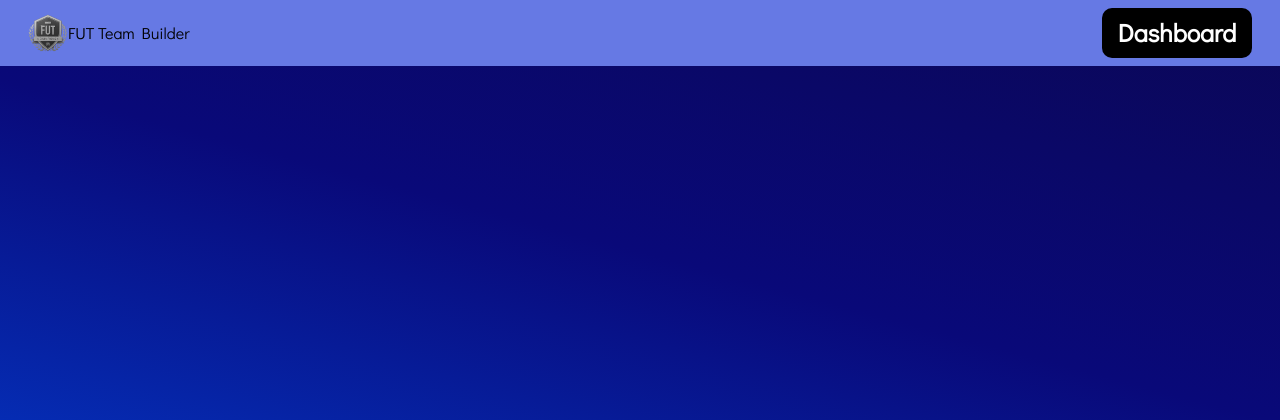
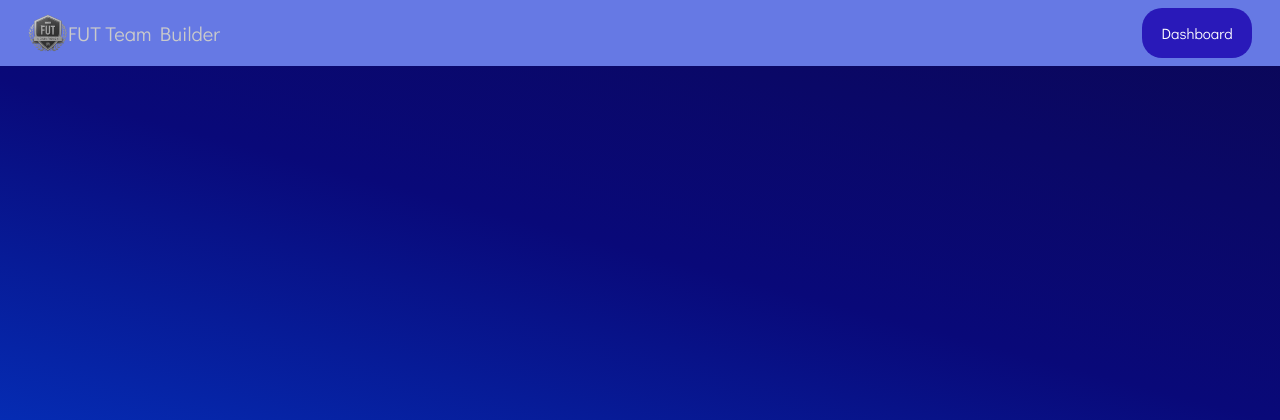
Before and after one commit to YassineElHassani/FUT-Champions-Backend-Content-Manager, a PHP site: page / in a window 1280 px wide. Shown: the top 420 px of the page. Run offline with PHP 8.4, Linux system fonts and the light colour scheme; some libraries are stand-ins or nearby versions.

Commit message:
edit some styles

```diff
--- a/style/style.css
+++ b/style/style.css
@@ -5,10 +5,6 @@
     margin: 0px;
     box-sizing: border-box;
     font-family: 'Didact Gothic', sans-serif;
-}
-
-html {
-    scroll-behavior: smooth;
 }
 
 body {
@@ -30,24 +26,29 @@ body {
     width: 100px;
 }
 
+.nav a h2 {
+    color: rgb(202, 202, 202);
+    font-size: 20px;
+}
+
 .nav button {
     margin-right: 20px;
     padding-inline: auto;
     height: 50px;
-    width: 150px;
-    font-size: 25px;
-    border-radius: 10px;
-    background-color: black;
+    width: 110px;
+    font-size: 15px;
+    border-radius: 20px;
+    background-color: rgb(41, 25, 185);
     color: white;
-    font-weight: bold;
     border: none;
     cursor: pointer;
     text-decoration: none;
 }
 
 .nav button:hover {
-    background-color: white;
-    color: black;
+    background-color: rgb(25, 0, 255);
+    color: white;
+    cursor: pointer;
 }
 
 .nav a {
```
